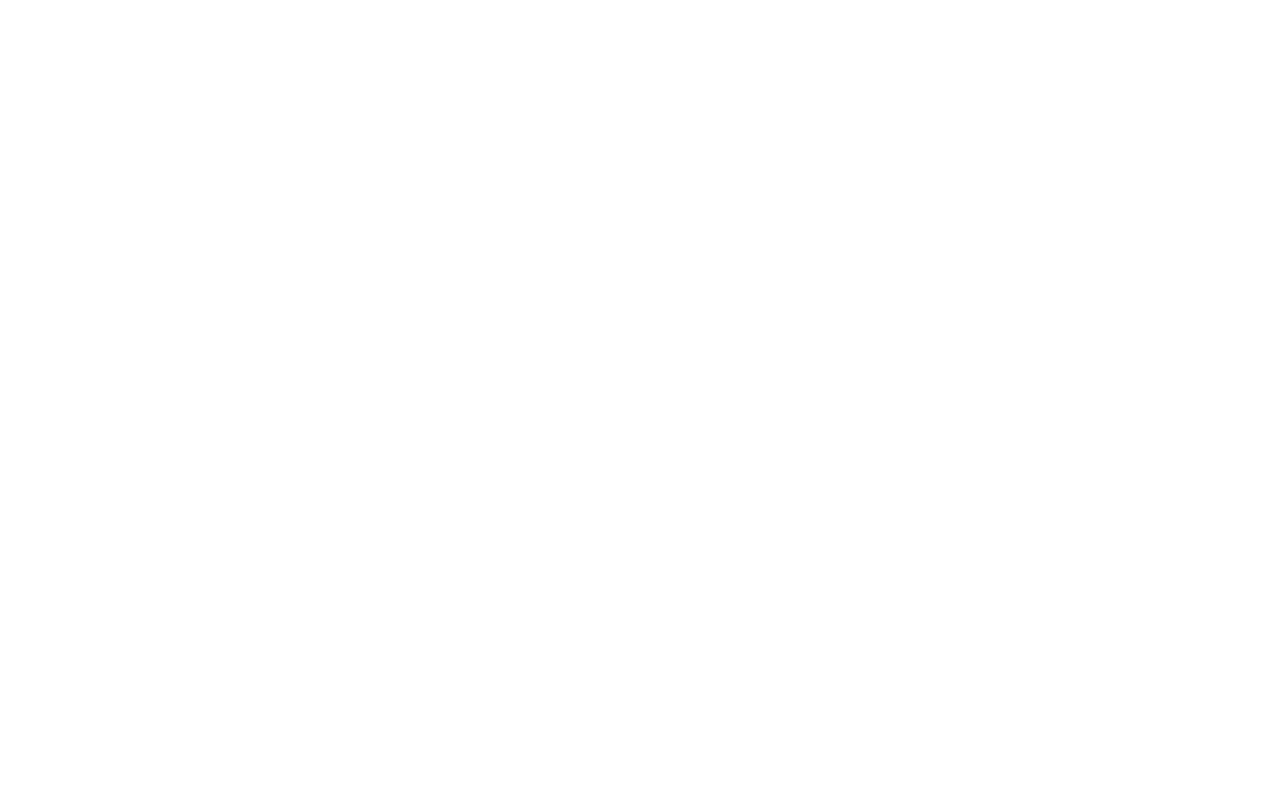
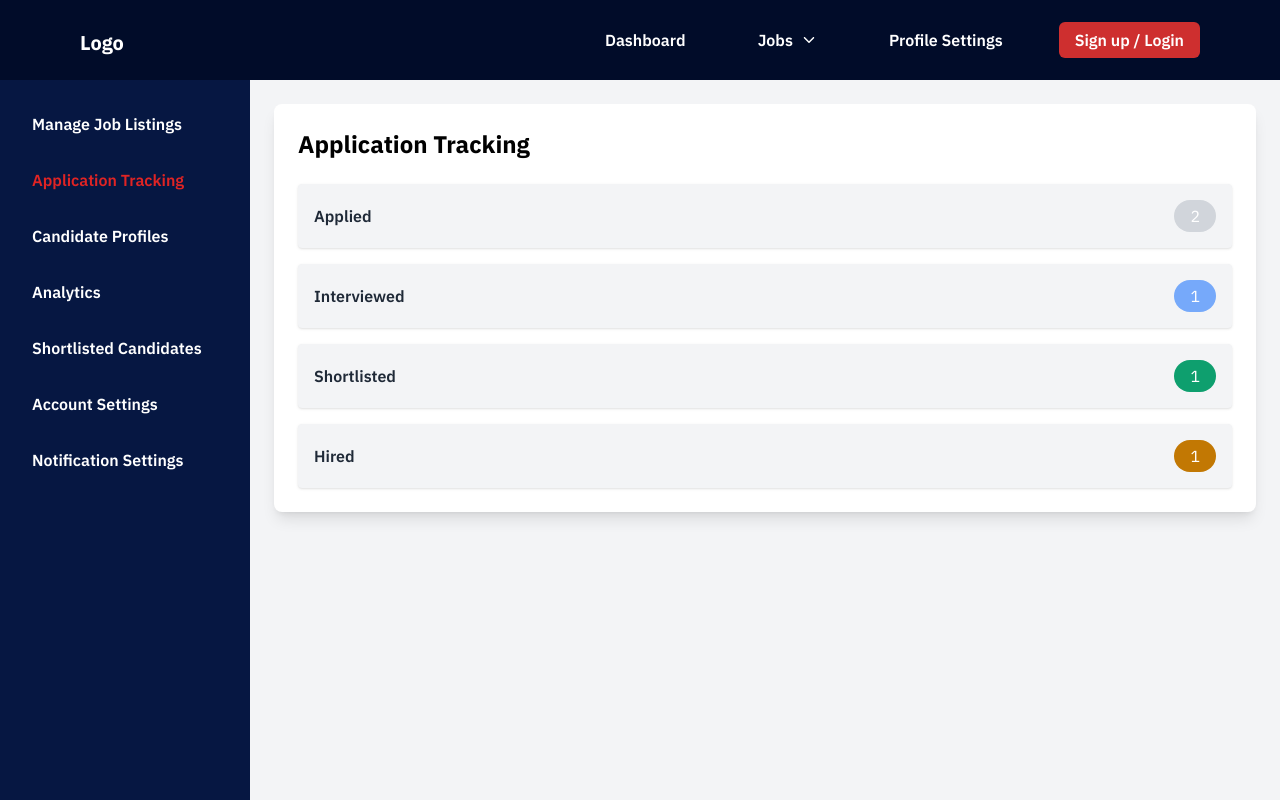
Before and after one commit to piyushkhatri968/FYP-Project, a React (Vite) app in the folder Frontend/: page /application-tracking in a window 1280 px wide. Before the commit this address had no page. Shown: the top 800 px of the page. Built offline with nearby package versions, Linux system fonts and the light colour scheme.

Commit message:
updated jobs pages/hr

```diff
--- a/Frontend/src/App.jsx
+++ b/Frontend/src/App.jsx
@@ -21,6 +21,10 @@
 import SignUp from "./Pages/Authentication/SignUp";
 import JobsPage from "./Pages/Hr_Dashboard/Pages/job/JobsPage";
 import JobPostPage from "./Pages/Hr_Dashboard/Pages/JobPost/JobPostPage";
+import ApplicationTracking from "./Pages/Hr_Dashboard/Pages/job/ApplicationTracking";
+import CandidateApplications from "./Pages/Hr_Dashboard/Pages/job/CandidateApplications";
+import ShortListCandidates from "./Pages/Hr_Dashboard/Pages/job/ShortListCandidates";
+import JobAnalytics from "./Pages/Hr_Dashboard/Pages/job/JobAnalytics";
 
 const App = () => {
   return (
@@ -46,7 +50,11 @@
           {/* HRLayout Route */}
           <Route element={<HRLayout />}>
             <Route path="hr" element={<HRPage />} />
-            <Route path="/jobs" element={<JobsPage/>} />
+            <Route path="/manage-jobs" element={<JobsPage/>} />
+            <Route path="/application-tracking"  element={<ApplicationTracking/>} />
+            <Route path="/shortlisted-candidates" element={<ShortListCandidates/>} />
+            <Route path="/candidate-profiles" element={<CandidateApplications/>}/>
+            <Route path="/job-analytics" element={<JobAnalytics/>} />
 
           </Route>
         </Routes>
--- a/Frontend/src/Pages/Hr_Dashboard/Components/HrSidebar.jsx
+++ b/Frontend/src/Pages/Hr_Dashboard/Components/HrSidebar.jsx
@@ -40,6 +40,17 @@
         </li>
         <li className="hover:bg-[red] p-2 rounded">
           <Link
+            to="/job-analytics"
+            className={`font-semibold ${
+              location.pathname === "/job-analytics" ? "text-red-600" : ""
+            }`}
+          >
+            Analytics
+          </Link>
+        </li>
+
+        <li className="hover:bg-[red] p-2 rounded">
+          <Link
             to="/shortlisted-candidates"
             className={`font-semibold ${
               location.pathname === "/shortlisted-candidates" ? "text-red-600" : ""
--- /dev/null
+++ b/Frontend/src/Pages/Hr_Dashboard/Pages/job/ApplicationTracking.jsx
@@ -0,0 +1,50 @@
+// ApplicationTracking.js
+import React from 'react';
+
+const ApplicationTracking = ({ application }) => {
+    const applications = [
+        { id: 1, name: 'Alice Johnson', stage: 'applied' },
+        { id: 2, name: 'Bob Smith', stage: 'interviewed' },
+        { id: 3, name: 'Carol Danvers', stage: 'shortlisted' },
+        { id: 4, name: 'David Brown', stage: 'hired' },
+        { id: 5, name: 'Eve White', stage: 'applied' },
+      ];
+
+  const stages = [
+    { id: 'applied', label: 'Applied', color: 'bg-gray-300' },
+    { id: 'interviewed', label: 'Interviewed', color: 'bg-blue-400' },
+    { id: 'shortlisted', label: 'Shortlisted', color: 'bg-green-500' },
+    { id: 'hired', label: 'Hired', color: 'bg-yellow-500' },
+  ];
+
+  const stageCounts = stages.map((stage) => ({
+    ...stage,
+    count: applications.filter((app) => app.stage === stage.id).length,
+  }));
+
+  return (
+    <div className="bg-white p-6 rounded-lg shadow-lg">
+      <h3 className="text-2xl font-bold mb-6">Application Tracking</h3>
+
+      <div className="space-y-4">
+        {stageCounts.map((stage) => (
+          <div
+            key={stage.id}
+            className="flex items-center justify-between bg-gray-100 p-4 rounded shadow"
+          >
+            <span className={`font-semibold text-gray-800`}>{stage.label}</span>
+            <div className="flex items-center space-x-4">
+              <span
+                className={`text-white px-4 py-1 rounded-full ${stage.color}`}
+              >
+                {stage.count}
+              </span>
+            </div>
+          </div>
+        ))}
+      </div>
+    </div>
+  );
+};
+
+export default ApplicationTracking;
--- a/Frontend/src/Pages/Hr_Dashboard/Pages/job/CandidateApplications.jsx
+++ b/Frontend/src/Pages/Hr_Dashboard/Pages/job/CandidateApplications.jsx
@@ -1,7 +1,7 @@
 // CandidateProfiles.js
 import React from 'react';
 
-const  CandidateApplications = ({ candidate, onViewProfile, onShortlist,onViewShortlisted }) => {
+const  CandidateApplications = ({ candidate, onViewProfile, onShortlist }) => {
     const candidates = [
         {
           id: 1,
@@ -10,13 +10,13 @@
           experience: 3,
           isShortlisted: true,
         },
-        {
-          id: 2,
-          name: 'Bob Smith',
-          position: 'Backend Developer',
-          experience: 5,
-          isShortlisted: false,
-        },
+        // {
+        //   id: 2,
+        //   name: 'Bob Smith',
+        //   position: 'Backend Developer',
+        //   experience: 5,
+        //   isShortlisted: false,
+        // },
         {
           id: 3,
           name: 'Carol Danvers',
@@ -36,7 +36,7 @@
 
       <div className="space-y-4">
         {candidates.map((candidate) => (
-          <div key={candidate.id} className="bg-gray-100 p-4 rounded shadow flex items-center justify-between">
+          <div key={candidate.id} className="bg-gray-100 p-4 rounded shadow flex items-center justify-between ">
             <div>
               <h4 className="text-lg font-semibold text-gray-800">{candidate.name}</h4>
               <p className="text-gray-600">Position: {candidate.position}</p>
@@ -45,7 +45,7 @@
                 Status: {candidate.isShortlisted ? 'Shortlisted' : 'Applied'}
               </p>
             </div>
-            <div className="space-x-2">
+            <div className="space-x-4">
               <button
                 onClick={() => onViewProfile(candidate)}
                 className="bg-blue-500 text-white px-4 py-2 rounded hover:bg-blue-600"
@@ -54,7 +54,7 @@
               </button>
               <button
                 onClick={() => onShortlist(candidate)}
-                className={`px-4 py-2 rounded ${
+                className={`px-5 py-2 rounded ${
                   candidate.isShortlisted ? 'bg-green-500 text-white hover:bg-green-600' : 'bg-gray-300 text-gray-700 hover:bg-gray-400'
                 }`}
               >
@@ -64,13 +64,13 @@
             </div>
 
             <div>
-      <h3 className="text-2xl font-bold mb-4">All Candidate Applications</h3>
-      <button
+      {/* <h3 className="text-2xl font-bold mb-4">All Candidate Applications</h3> */}
+      {/* <button
         onClick={onViewShortlisted}
         className="bg-green-500 text-white px-4 py-2 rounded hover:bg-green-600 mb-6"
       >
         View Shortlisted Candidates
-      </button>
+      </button> */}
 
       {/* Render candidate list */}
     </div>
--- a/Frontend/src/Pages/Hr_Dashboard/Pages/job/JobDetails.jsx
+++ b/Frontend/src/Pages/Hr_Dashboard/Pages/job/JobDetails.jsx
@@ -1,8 +1,6 @@
-// JobDetails.js
 import React from 'react';
 
-const JobDetails = ({ job, onEdit, onAnalytics, onCandidates }) => {
-
+const JobDetails = ({ job, onEdit, onAnalytics, onCandidates, onTracking }) => {
   const jobs = {
     id: 1,
     title: 'Software Engineer',
@@ -16,8 +14,8 @@
       'Knowledge of React and Node.js'
     ],
   };
+
   if (!jobs) return null; // Return null if no job is selected
-
 
   return (
     <div className="bg-white p-6 rounded-lg shadow-lg">
@@ -62,6 +60,12 @@
         >
           View Candidates
         </button>
+        <button
+          onClick={onTracking}
+          className="bg-blue-500 text-white px-4 py-2 rounded hover:bg-blue-600"
+        >
+          View Application Tracking
+        </button>
       </div>
     </div>
   );
--- a/Frontend/src/Pages/Hr_Dashboard/Pages/job/JobsPage.jsx
+++ b/Frontend/src/Pages/Hr_Dashboard/Pages/job/JobsPage.jsx
@@ -6,13 +6,15 @@
 import JobAnalytics from "./JobAnalytics";
 import CandidateApplications from "./CandidateApplications";
 import ShortListCandidates from "./ShortListCandidates";
+import ApplicationTracking from "./ApplicationTracking";
 
 const JobsPage = () => {
   const [selectedJob, setSelectedJob] = useState(null);
   const [isEditing, setIsEditing] = useState(false);
   const [isViewingAnalytics, setIsViewingAnalytics] = useState(false);
   const [isViewingCandidates, setIsViewingCandidates] = useState(false);
-  const [showShortlisted, setShowShortlisted] = useState(false); // New state for shortlisted view
+  const [isViewingTracking, setIsViewingTracking] = useState(false); // New state for tracking view
+  const [showShortlisted, setShowShortlisted] = useState(false); // State for shortlisted view
 
   // Sample candidates data (in a real app, this would be fetched from a server or API)
   const candidatesList = [
@@ -22,6 +24,7 @@
       position: "Frontend Developer",
       experience: 3,
       isShortlisted: true,
+      stage: "applied",
     },
     {
       id: 2,
@@ -29,6 +32,7 @@
       position: "Backend Developer",
       experience: 5,
       isShortlisted: false,
+      stage: "interviewed",
     },
     {
       id: 3,
@@ -36,6 +40,15 @@
       position: "Data Scientist",
       experience: 2,
       isShortlisted: true,
+      stage: "shortlisted",
+    },
+    {
+      id: 4,
+      name: "David Brown",
+      position: "UI Designer",
+      experience: 4,
+      isShortlisted: false,
+      stage: "hired",
     },
   ];
 
@@ -44,6 +57,7 @@
     setIsEditing(false);
     setIsViewingAnalytics(false);
     setIsViewingCandidates(false);
+    setIsViewingTracking(false);
     setShowShortlisted(false); // Reset shortlisted view when selecting a new job
   };
 
@@ -60,6 +74,7 @@
   const handleJobCandidates = (job) => {
     setSelectedJob(job);
     setIsViewingCandidates(true);
+    setIsViewingTracking(false);
     setShowShortlisted(false); // Reset shortlisted view when switching to all candidates
   };
 
@@ -78,6 +93,12 @@
     // Implement further hiring logic as needed
   };
 
+  const handleViewTracking = () => {
+    setIsViewingTracking(true);
+    setIsViewingCandidates(false);
+    setShowShortlisted(false);
+  };
+
   return (
     <div className="p-6 bg-gray-100 min-h-screen">
       <h2 className="text-3xl font-bold mb-6">Job Management</h2>
@@ -85,7 +106,8 @@
       {!selectedJob &&
         !isEditing &&
         !isViewingAnalytics &&
-        !isViewingCandidates && (
+        !isViewingCandidates &&
+        !isViewingTracking && (
           <JobListings
             onSelect={handleJobSelect}
             onEdit={handleJobEdit}
@@ -98,12 +120,14 @@
       {selectedJob &&
         !isEditing &&
         !isViewingAnalytics &&
-        !isViewingCandidates && (
+        !isViewingCandidates &&
+        !isViewingTracking && (
           <JobDetails
             job={selectedJob}
             onEdit={handleJobEdit}
             onAnalytics={() => handleJobAnalytics(selectedJob)}
             onCandidates={() => handleJobCandidates(selectedJob)}
+            onTracking={handleViewTracking} // Pass the handler to view tracking
           />
         )}
 
@@ -134,6 +158,10 @@
           onHire={handleHire}
         />
       )}
+
+      {isViewingTracking && (
+        <ApplicationTracking applications={candidatesList} />
+      )}
     </div>
   );
 };
```
Lines whose indentation alone changed are shown as unchanged.
